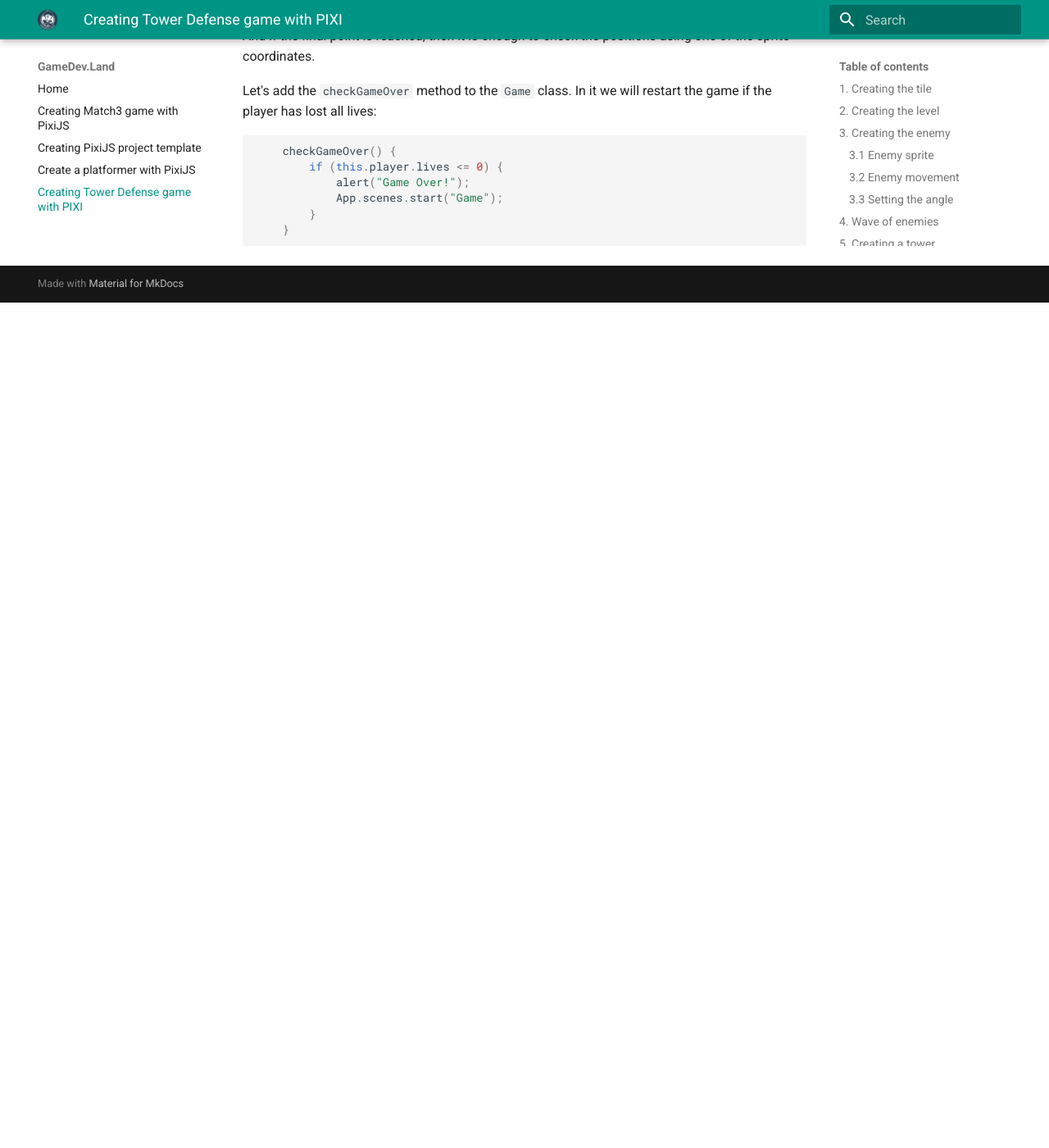
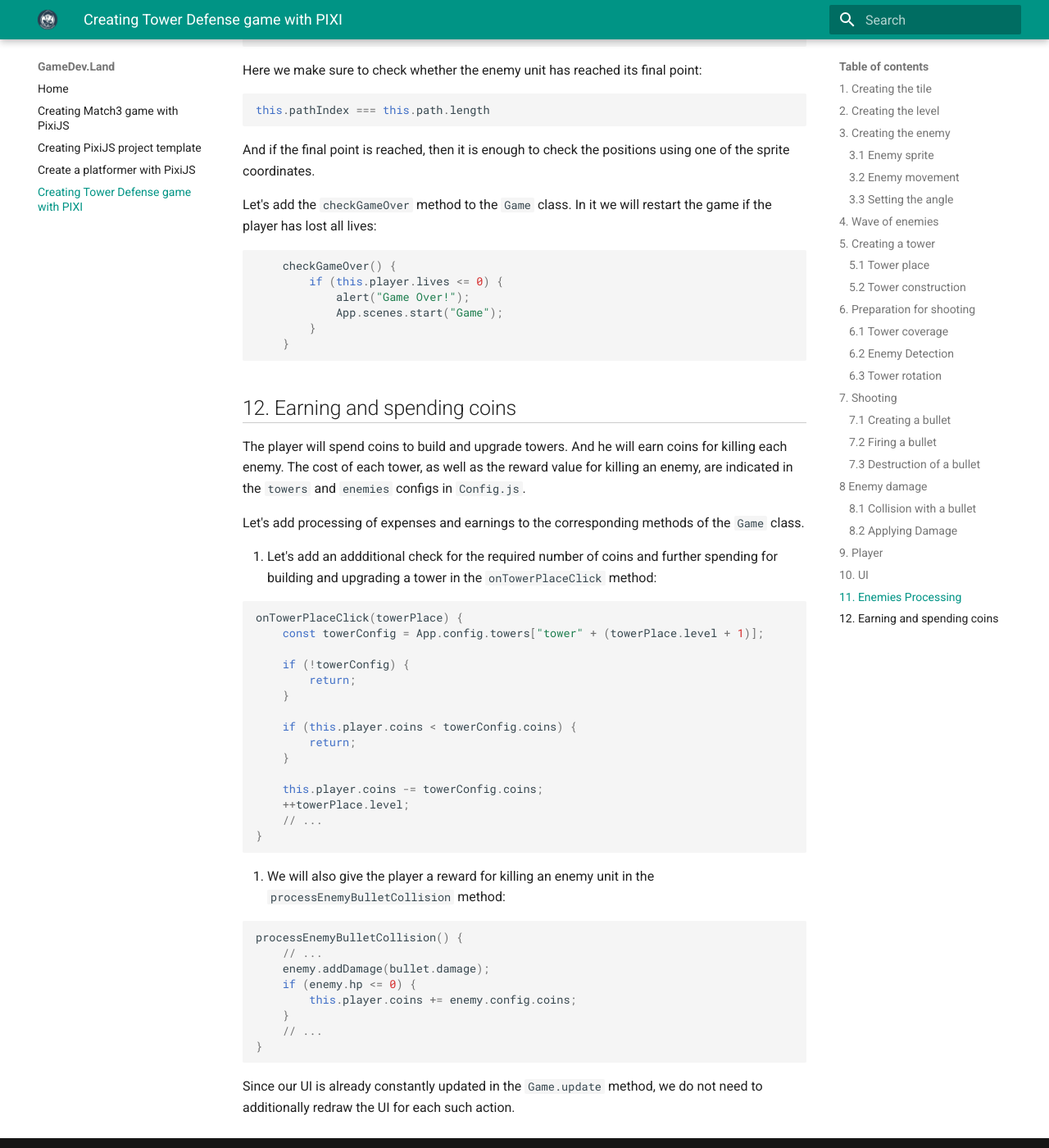
Before and after one commit to bolotnikov/gamedevland, an MkDocs documentation site: the page built from docs/tower-defense.md, in a window 1280 px wide and 1400 px high, scrolled down 30160 px. Shown: the whole window at 82% size. Built offline with MkDocs 1.6.1 and Material for MkDocs 9.7.7, drawn with Linux system fonts in a browser that asks for light colours; emoji names are drawn with the system emoji font; before the commit the page ends 30529 px from its top, so only the background shows below that; some of the changed text lies outside the part shown.

Commit message:
Update tower-defense.md

````diff
--- a/docs/tower-defense.md
+++ b/docs/tower-defense.md
@@ -282,21 +282,25 @@ export const Config = {
     enemies: {
         "unit1": {
             "id": 246,
+            "coins": 20,
             "velocity": 75,
             "hp": 1
         },
         "unit2": {
             "id": 247,
+            "coins": 30,
             "velocity": 100,
             "hp": 2
         },
         "unit3": {
             "id": 248,
+            "coins": 40,
             "velocity": 125,
             "hp": 3
         },
         "unit4": {
             "id": 249,
+            "coins": 50,
             "velocity": 150,
             "hp": 4
         }
@@ -308,6 +312,7 @@ Thus, each enemy unit receives its own config, which distinguishes it from all o
 - frame id in tilemap
 - movement speed
 - health
+- the reward amount for killing
 
 To render one tile, which is the atlas frame, we have previously developed the `Tile` class. Since the image of an enemy is also a tile, we can create the `Enemy` class, which will be a child of a `Tile` class.
 All we need to do is pass the correct frame index to the constructor of the `Tile` base class. And now we can get these numbers from the config:
@@ -715,6 +720,7 @@ export const Config = {
         "tower1": {
             "id": 250,
             "range": 300,
+            "coins": 100,
             "cooldown": 1000,
             "bullet": {
                 "speed": 10,
@@ -724,6 +730,7 @@ export const Config = {
         "tower2": {
             "id": 251,
             "range": 400,
+            "coins": 200,
             "cooldown": 500,
             "bullet": {
                 "speed": 15,
@@ -734,6 +741,7 @@ export const Config = {
 }
 ```
 In addition, we added all the necessary data for each tower:
+- `coins` - construction cost
 - `range` - radius of the coverage area
 - `cooldown` - reloading time
 - `bullet` - speed and damage from tower's bullets
@@ -1412,3 +1420,43 @@ Let's add the `checkGameOver` method to the `Game` class. In it we will restart
         }
     }
 ```
+
+## 12. Earning and spending coins
+The player will spend coins to build and upgrade towers. And he will earn coins for killing each enemy. The cost of each tower, as well as the reward value for killing an enemy, are indicated in the `towers` and `enemies` configs in `Config.js`.
+
+Let's add processing of expenses and earnings to the corresponding methods of the `Game` class.
+
+1. Let's add an addditional check for the required number of coins and further spending for building and upgrading a tower in the `onTowerPlaceClick` method:
+
+```javascript
+onTowerPlaceClick(towerPlace) {
+    const towerConfig = App.config.towers["tower" + (towerPlace.level + 1)];
+
+    if (!towerConfig) {
+        return;
+    }
+
+    if (this.player.coins < towerConfig.coins) {
+        return;
+    }
+
+    this.player.coins -= towerConfig.coins;
+    ++towerPlace.level;
+    // ...
+}
+```
+
+2. We will also give the player a reward for killing an enemy unit in the `processEnemyBulletCollision` method:
+
+```javascript
+processEnemyBulletCollision() {
+    // ...
+    enemy.addDamage(bullet.damage);
+    if (enemy.hp <= 0) {
+        this.player.coins += enemy.config.coins;
+    }
+    // ...
+}
+```
+
+Since our UI is already constantly updated in the `Game.update` method, we do not need to additionally redraw the UI for each such action.
````
